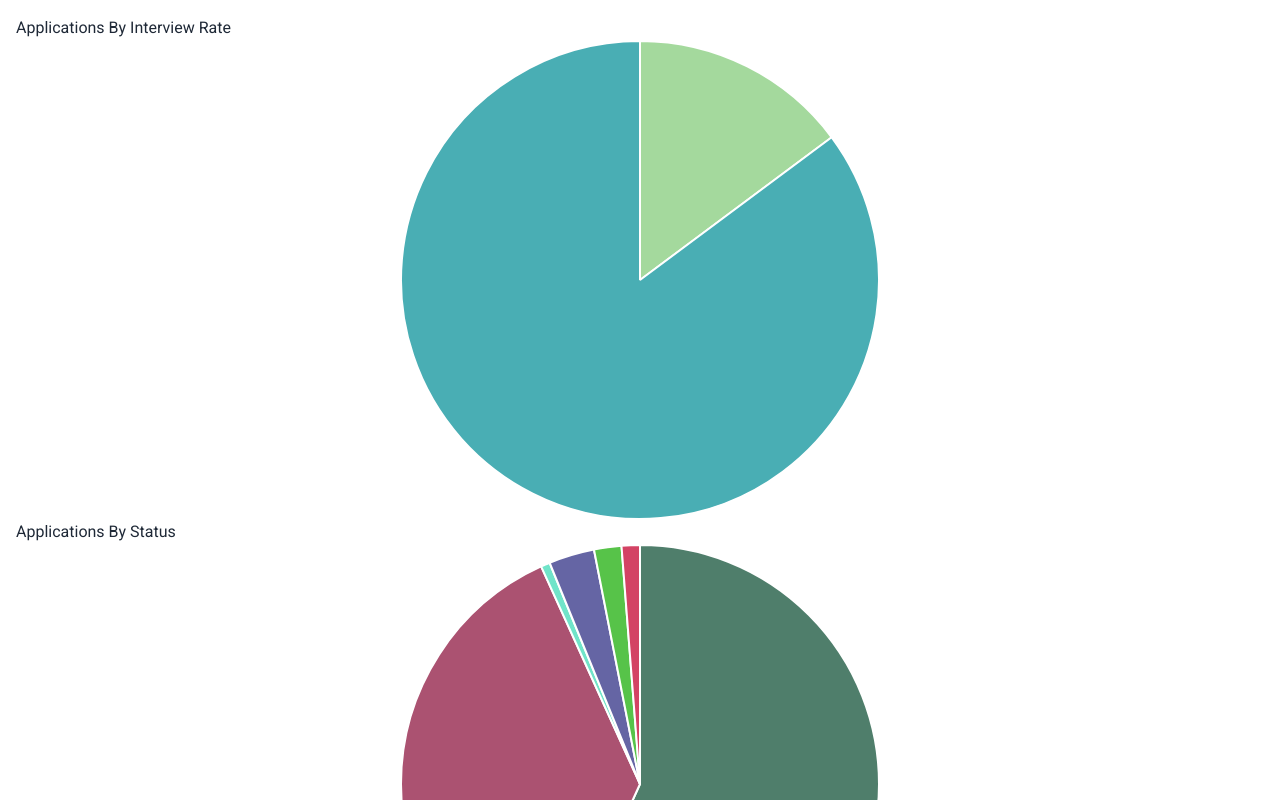
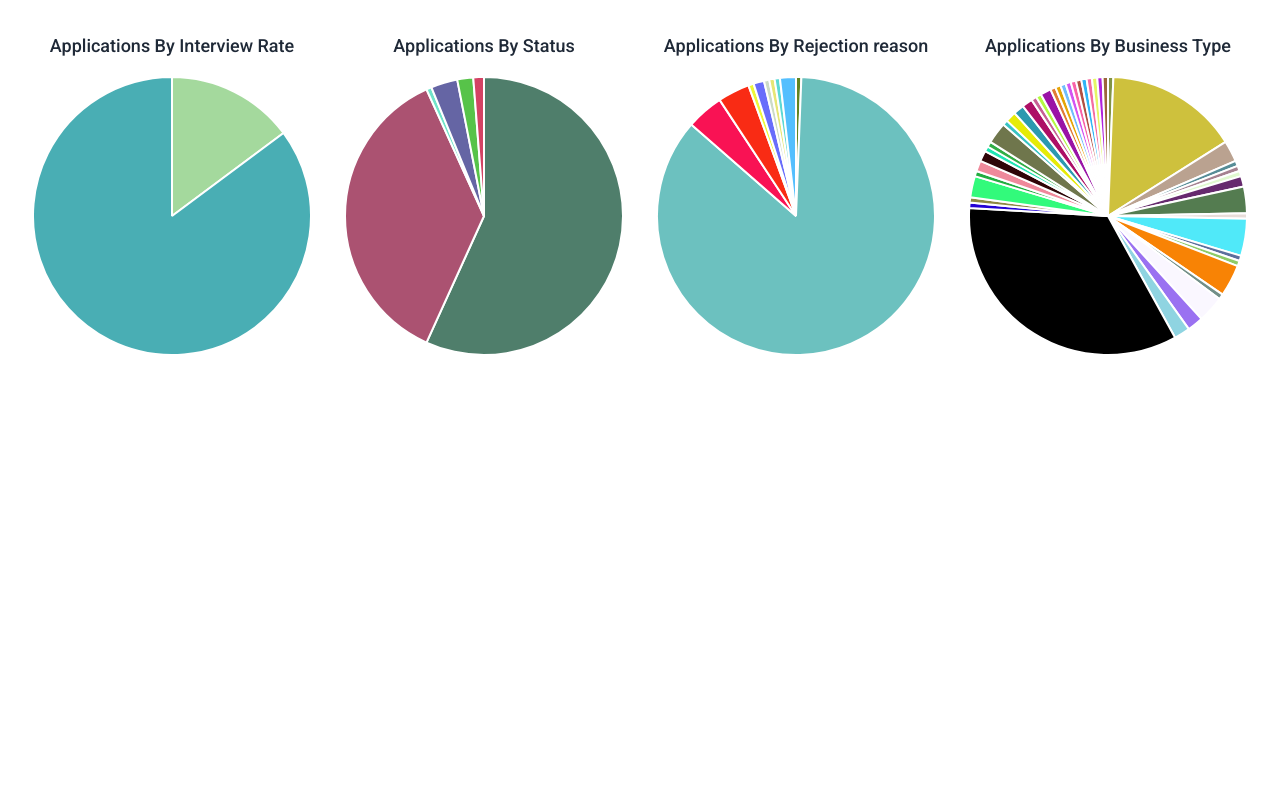
Before and after one commit to pooria-h/ts-job-applications-charts, a Vue app: page / in a window 1280 px wide. Shown: the top 800 px of the page. Built offline with nearby package versions, Linux system fonts and the light colour scheme.

Commit message:
modifications

```diff
--- a/index.html
+++ b/index.html
@@ -7,7 +7,7 @@
     <link rel="preconnect" href="https://fonts.gstatic.com" crossorigin>
     <link href="https://fonts.googleapis.com/css2?family=Roboto:ital,wght@0,100;0,300;0,400;0,500;0,700;0,900;1,100;1,300;1,400;1,500;1,700;1,900&display=swap" rel="stylesheet">
     <meta name="viewport" content="width=device-width, initial-scale=1.0">
-    <title>Job applications chart</title>
+    <title>Pooria Han's Job Applications Charts</title>
   </head>
   <body>
     <div id="app"></div>
--- a/src/components/Chart/components/ApplicationsByBusinessType.vue
+++ b/src/components/Chart/components/ApplicationsByBusinessType.vue
@@ -18,8 +18,8 @@ export default defineComponent({
 
 <template>
   <div>
-    <h1>Applications By Business Type</h1>
     <CustomPieChart
+      title="Applications By Business Type"
       :data="chartData"
     />
   </div>
--- a/src/components/Chart/components/ApplicationsByInterviewRate.vue
+++ b/src/components/Chart/components/ApplicationsByInterviewRate.vue
@@ -18,8 +18,8 @@ export default defineComponent({
 
 <template>
   <div>
-    <h1>Applications By Interview Rate</h1>
     <CustomPieChart
+      title="Applications By Interview Rate"
       :data="chartData"
     />
   </div>
--- a/src/components/Chart/components/ApplicationsByRejectionReason.vue
+++ b/src/components/Chart/components/ApplicationsByRejectionReason.vue
@@ -18,8 +18,8 @@ export default defineComponent({
 
 <template>
   <div>
-    <h1>Applications By Rejection reason</h1>
     <CustomPieChart
+      title="Applications By Rejection reason"
       :data="chartData"
     />
   </div>
--- a/src/components/Chart/components/ApplicationsByStatus.vue
+++ b/src/components/Chart/components/ApplicationsByStatus.vue
@@ -18,8 +18,8 @@ export default defineComponent({
 
 <template>
   <div>
-    <h1>Applications By Status</h1>
     <CustomPieChart
+      title="Applications By Status"
       :data="chartData"
     />
   </div>
--- a/src/components/Chart/index.vue
+++ b/src/components/Chart/index.vue
@@ -55,21 +55,33 @@ export default defineComponent({
 <template>
   <div class="chart">
     <template v-if="isReady">
-      <template v-if="interviewRateChartData">
+      <div
+        v-if="interviewRateChartData"
+        class="chart-item"
+      >
         <ApplicationsByInterviewRate :chart-data="interviewRateChartData" />
-      </template>
-      <template v-if="statusChartData">
+      </div>
+      <div
+        v-if="statusChartData"
+        class="chart-item"
+      >
         <ApplicationsByStatus :chart-data="statusChartData" />
-      </template>
-      <template v-if="rejectionReasonChartData">
+      </div>
+      <div
+        v-if="rejectionReasonChartData"
+        class="chart-item"
+      >
         <ApplicationsByRejectionReason :chart-data="rejectionReasonChartData" />
-      </template>
-      <template v-if="businessTypeChartData">
+      </div>
+      <div
+        v-if="businessTypeChartData"
+        class="chart-item"
+      >
         <ApplicationsByBusinessType :chart-data="businessTypeChartData" />
-      </template>
+      </div>
     </template>
     <template v-if="!isReady && !hasFailedToFetch">
-      <p class="message">
+      <p>
         Loading...
       </p>
     </template>
@@ -82,22 +94,11 @@ export default defineComponent({
 </template>
 
 <style scoped>
-.title {
-  @apply text-xl font-bold mb-3;
+.chart {
+  @apply flex flex-row flex-wrap;
 }
-.content {
-  @apply flex flex-col;
-}
-.chartWrapper {
-  @apply w-full mb-10;
-  height: 400px;
-}
-.controls {
-  @apply flex;
-  gap: 2rem;
-}
-.datePickerHeader {
-  @apply text-lg font-bold;
+.chart-item {
+  @apply w-full md:w-1/2 lg:w-1/4;
 }
 .message {
   @apply text-red-500 font-medium text-sm;
--- a/src/components/shared/CustomPieChart.vue
+++ b/src/components/shared/CustomPieChart.vue
@@ -26,11 +26,15 @@ export default defineComponent({
       type: Object as PropType<PieChartDataInterface>,
       required: true,
     },
+    title: {
+      type: String,
+      default: '',
+    },
   },
   setup() {
     const chartOptions = {
       responsive: true,
-      maintainAspectRatio: false,
+      // maintainAspectRatio: false,
     };
 
     return {
@@ -43,6 +47,9 @@ export default defineComponent({
 <template>
   <div class="customPieChart">
     <div class="chartWrapper">
+      <h2 class="title">
+        {{ title }}
+      </h2>
       <PieChart
         :data="data"
         :options="chartOptions"
@@ -52,8 +59,14 @@ export default defineComponent({
 </template>
 
 <style scoped>
+.customPieChart {
+  @apply p-4 overflow-hidden;
+}
 .chartWrapper {
-  width: 100%;
-  height: 480px;
+  @apply w-full flex flex-col items-center justify-center mb-8;
+  max-height: 480px;
+}
+.title {
+  @apply font-medium text-lg text-center mb-4;
 }
 </style>
--- a/src/store/ApplicationsStore.ts
+++ b/src/store/ApplicationsStore.ts
@@ -12,7 +12,6 @@ export const useApplicationsStore = defineStore('auth', () => {
 
   async function fetchData(): Promise<void> {
     try {
-      console.log(baseURL);
       const response = await fetch(`${baseURL}job-applications.json`);
       const data = await response.json();
       applicationsJsonData.value = data;
```
Also changed, not shown: 1 other file (tests, documents, lock files or other folders).
